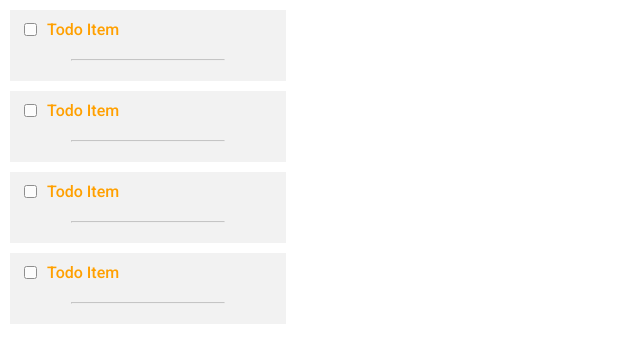
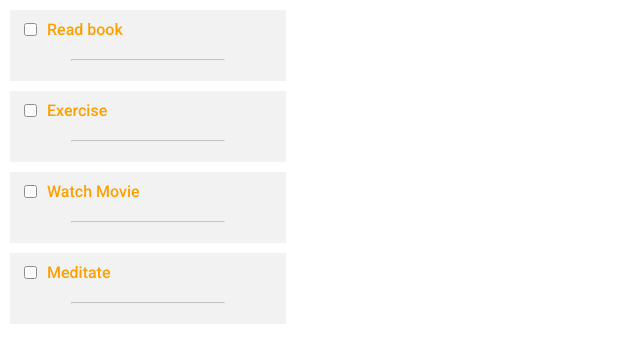
Before and after one commit to javadebadi/ToDo-reactjs, a React (Create React App) app: page / in a window 1280 px wide. Shown: the top 362 px of the page, without its empty margins (0-640 px from the left). Built offline with nearby package versions, Linux system fonts and the light colour scheme.

Commit message:
Update: added props to TodoItem in order to avoid hard coding
Update: added props to TodoList in order to use data to render each
TodoItem

Update: updated App.js in order to pass todo data to App component

```diff
--- a/src/App.js
+++ b/src/App.js
@@ -5,7 +5,7 @@ import todoData from './todoData'
 function App () {
   return (
     <div>
-      <TodoList />
+      <TodoList data={todoData}/>
     </div>
   )
 }
--- a/src/TodoItem.js
+++ b/src/TodoItem.js
@@ -1,10 +1,14 @@
 import React from 'react'
 
-function TodoItem () {
+function TodoItem (props) {
   return (
     <div className="todo-item">
-      <input type="checkbox" className="todo-item-checkbox"/>
-      <label className="todo-item-label">Todo Item </label>
+      <input type="checkbox"
+        className="todo-item-checkbox"
+      />
+      <label className="todo-item-label">
+        {props.data.name}
+      </label>
       <br/>
       <hr/>
     </div>
--- a/src/TodoList.js
+++ b/src/TodoList.js
@@ -1,13 +1,14 @@
 import React from "react"
 import TodoItem from "./TodoItem"
 
-function TodoList () {
+function TodoList (props) {
+  const propsComponents = props.data.map(
+      (item) => <TodoItem key={item.id} data={item} />
+  )
+
   return (
     <div className="todo-list">
-      <TodoItem />
-      <TodoItem />
-      <TodoItem />
-      <TodoItem />
+      {propsComponents}
     </div>
   )
 }
```
